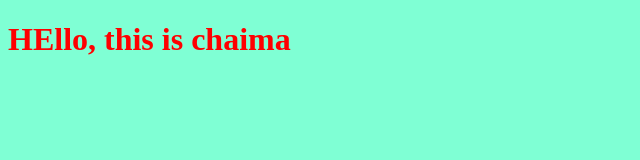
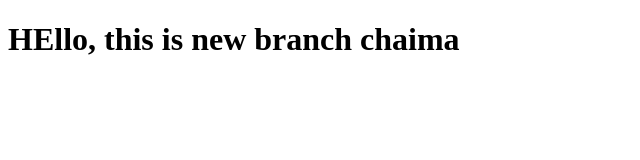
Before and after one commit to CHAMCHOUN2002/myproject, a plain HTML site: page index.html in a window 1280 px wide. Shown: the whole page, without its empty margins (0-640 px from the left). Drawn offline with Linux system fonts and the light colour scheme.

Commit message:
changing the title of chaima version

```diff
--- a/index.html
+++ b/index.html
@@ -7,7 +7,7 @@
     <link rel="stylesheet" href="style.css" />
   </head>
   <body>
-    <h1>HEllo, this is chaima</h1>
+    <h1>HEllo, this is new branch chaima</h1>
     <script src="app.js"></script>
   </body>
 </html>
--- a/style.css
+++ b/style.css
@@ -1,6 +1,6 @@
 h1 {
-  color: red;
+  color: black;
 }
 body {
-  background-color: aquamarine;
+  background-color: white;
 }
```
